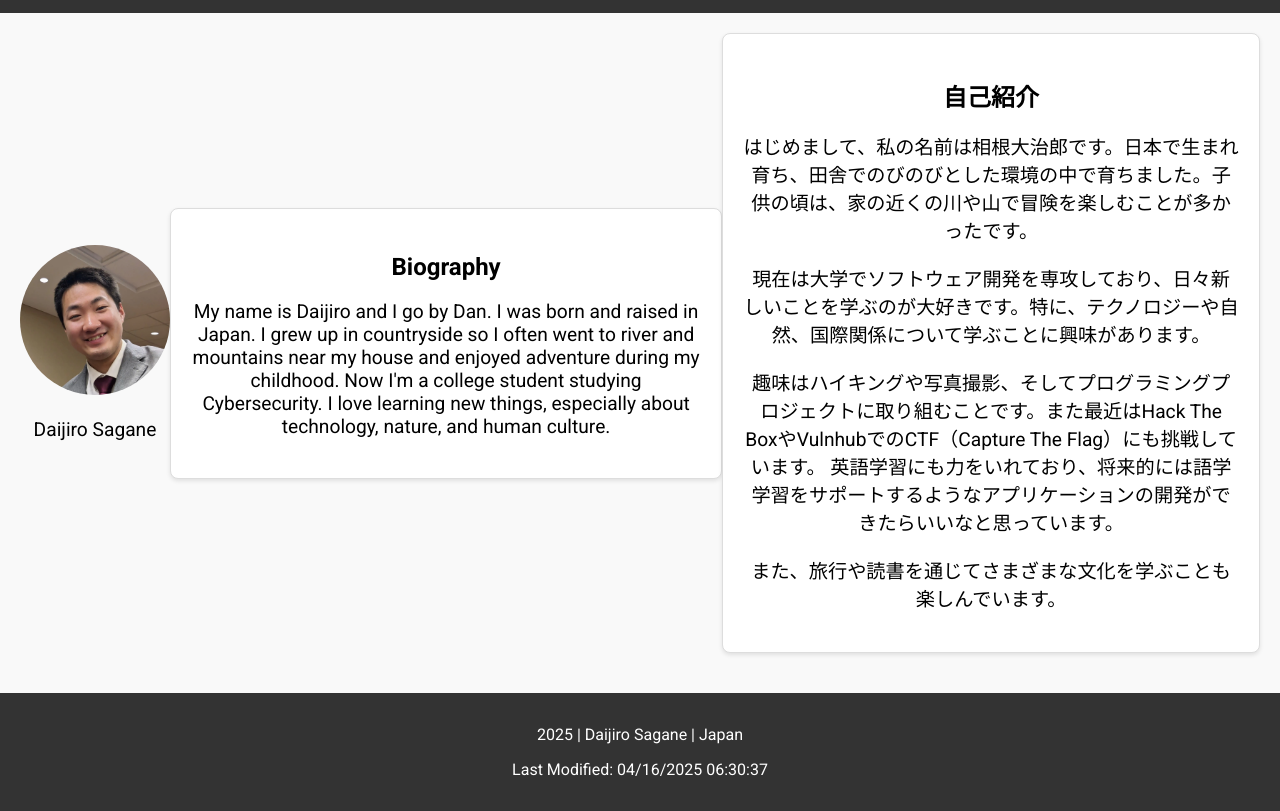
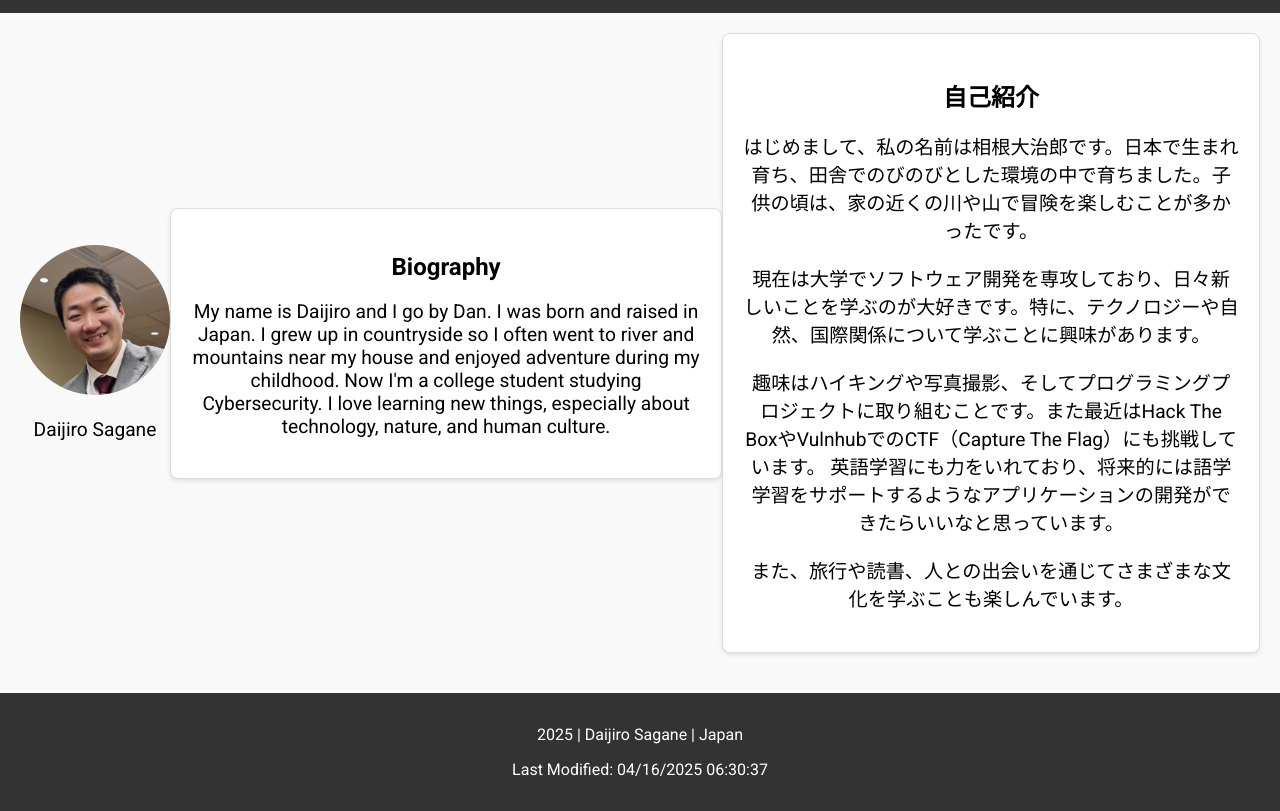
Before and after one commit to daijir/wdd131, a plain HTML site: page project/home.html in a window 1280 px wide. Shown: the part 110-921 px from the top of the page. Drawn offline with Linux system fonts and the light colour scheme.

Commit message:
revised home screen

```diff
--- a/project/home.html
+++ b/project/home.html
@@ -50,7 +50,7 @@
                 英語学習にも力をいれており、将来的には語学学習をサポートするようなアプリケーションの開発ができたらいいなと思っています。
             </p>
             <p>
-                また、旅行や読書を通じてさまざまな文化を学ぶことも楽しんでいます。
+                また、旅行や読書、人との出会いを通じてさまざまな文化を学ぶことも楽しんでいます。
             </p>
         </div>
     </main>
```
